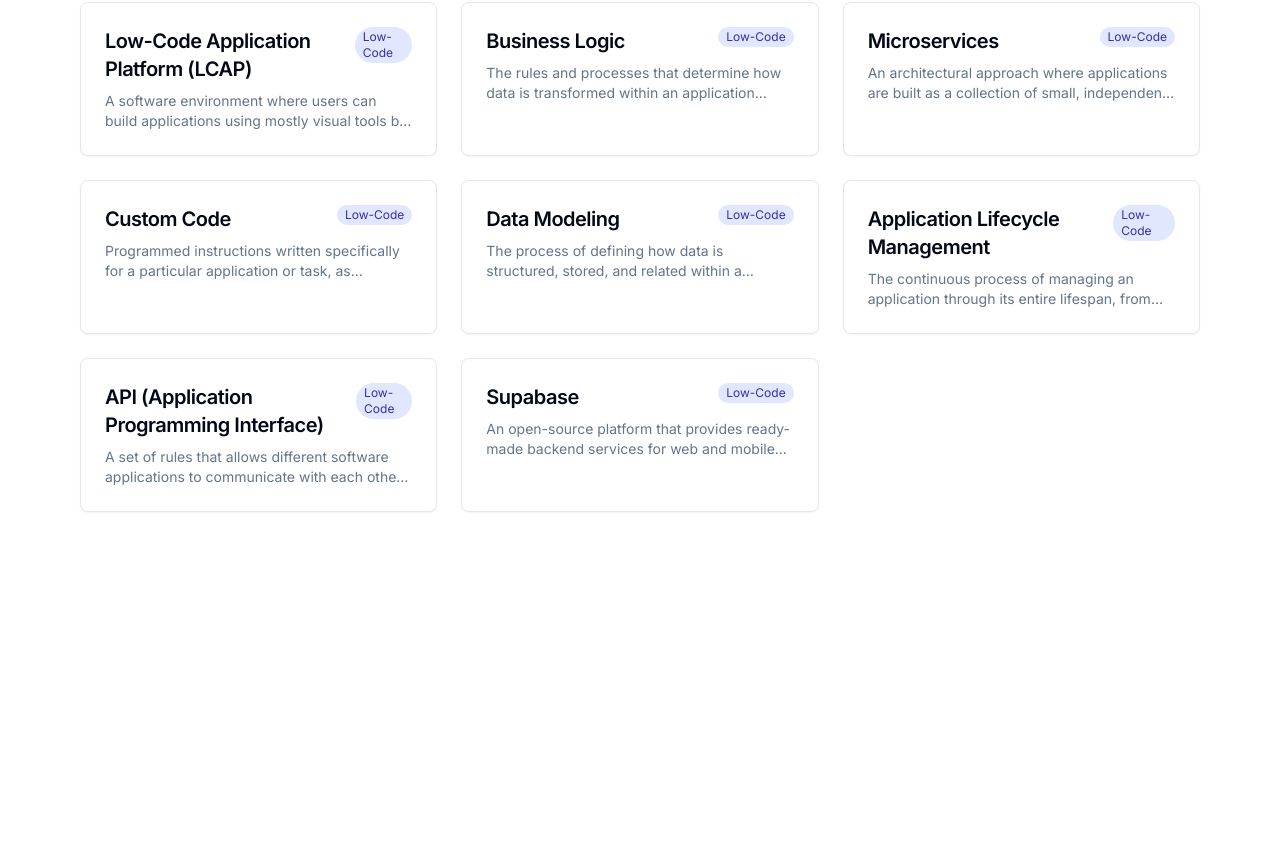
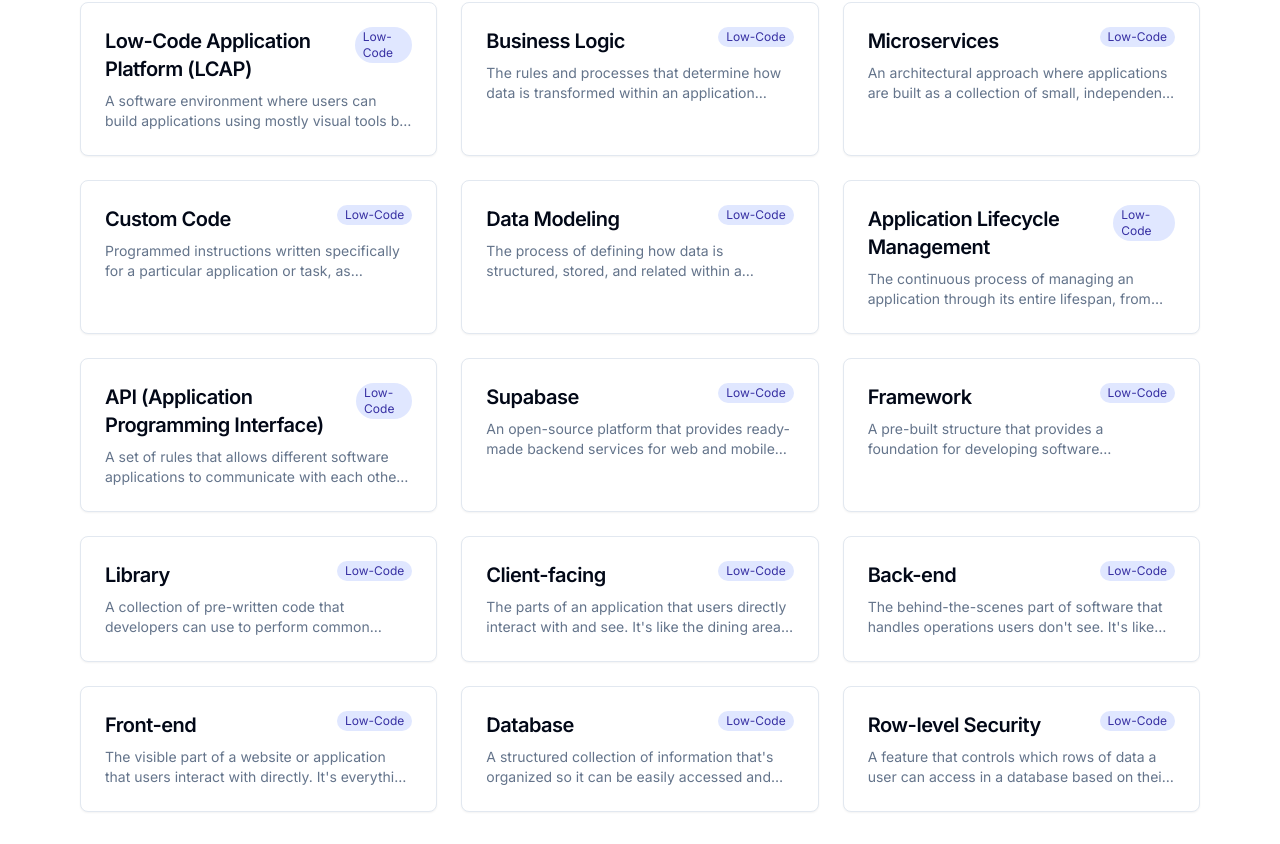
Before and after one commit to Launch-by-Lunch/ai-no-code-lingo-guide, a React (Vite) app: page /glossary in a window 1280 px wide. Shown: the part 1294-2138 px from the top of the page. Before the commit the page ends 1838 px from the top, so only its background shows below. Built offline with nearby package versions, Linux system fonts and the light colour scheme.

Commit message:
Add new glossary terms
Added definitions for Framework, Library, Client-facing, Back-end, Front-end, Database, and Row-level security, tailored for non-technical professionals using AI and no-code tools.

```diff
--- a/src/data/glossaryTerms.ts
+++ b/src/data/glossaryTerms.ts
@@ -1,4 +1,3 @@
-
 import { GlossaryTerm } from "@/components/GlossaryCard";
 
 export const glossaryTerms: GlossaryTerm[] = [
@@ -190,5 +189,56 @@ export const glossaryTerms: GlossaryTerm[] = [
     definition: "An open-source platform that provides ready-made backend services for web and mobile applications. It offers database storage, user authentication, file storage, and more without having to build these systems from scratch. It's like renting a fully furnished office instead of building one—everything you need is already set up and ready to use.",
     category: "low-code",
     relatedTerms: ["PostgreSQL", "Authentication", "Database", "Backend as a Service"]
+  },
+
+  // New Technical Terms
+  {
+    id: "framework",
+    term: "Framework",
+    definition: "A pre-built structure that provides a foundation for developing software applications. It's like using a house blueprint that already has the foundation, walls, and roof designed—you just need to customize the interior. Examples include React for building user interfaces or Express for creating web applications. Frameworks save time and ensure consistent quality by handling common development challenges.",
+    category: "low-code",
+    relatedTerms: ["Library", "API", "React", "Front-end", "Back-end"]
+  },
+  {
+    id: "library",
+    term: "Library",
+    definition: "A collection of pre-written code that developers can use to perform common tasks. It's similar to using ready-made furniture pieces instead of building everything from scratch. For example, when a website needs to display charts, developers can use a charting library rather than programming the visualization from zero. Libraries help speed up development and maintain consistent functionality.",
+    category: "low-code",
+    relatedTerms: ["Framework", "API", "Code Reusability"]
+  },
+  {
+    id: "client-facing",
+    term: "Client-facing",
+    definition: "The parts of an application that users directly interact with and see. It's like the dining area of a restaurant—it's designed for customer experience, while all the cooking happens elsewhere. Client-facing elements include the screens, buttons, forms, and visual layouts that make up the user interface. These elements focus on user experience, visual appeal, and ease of use.",
+    category: "low-code",
+    relatedTerms: ["Front-end", "User Interface", "User Experience"]
+  },
+  {
+    id: "back-end",
+    term: "Back-end",
+    definition: "The behind-the-scenes part of software that handles operations users don't see. It's like the kitchen in a restaurant—customers don't see it, but it's where all the important preparation happens. The back-end includes servers, databases, and application logic that process information, store data, and ensure everything works correctly. When you save information in an app, it's the back-end that securely stores it.",
+    category: "low-code",
+    relatedTerms: ["Server", "Database", "API", "Cloud Computing"]
+  },
+  {
+    id: "front-end",
+    term: "Front-end",
+    definition: "The visible part of a website or application that users interact with directly. It's everything you see and click on—like buttons, images, text, and forms. Think of it as the interior design of a house that everyone experiences, while the electrical wiring and plumbing (back-end) remain hidden in the walls. Front-end focuses on making applications visually appealing and easy to use.",
+    category: "low-code",
+    relatedTerms: ["User Interface", "Client-facing", "Web Design", "HTML/CSS"]
+  },
+  {
+    id: "database",
+    term: "Database",
+    definition: "A structured collection of information that's organized so it can be easily accessed and managed. It's like a digital filing cabinet where all important information is stored. For example, when you place an online order, your customer details, product selections, and payment information are all stored in a database. Databases allow applications to remember information between visits and provide personalized experiences.",
+    category: "low-code",
+    relatedTerms: ["SQL", "Data Storage", "Back-end", "Cloud Storage"]
+  },
+  {
+    id: "rls",
+    term: "Row-level Security",
+    definition: "A feature that controls which rows of data a user can access in a database based on their identity or role. It's like having different access cards in an office building—some people can only enter certain rooms while others have broader access. For example, in a company app, row-level security ensures employees only see their own HR records, while managers can view records for their entire team. This provides fine-grained control over who can see or modify specific information.",
+    category: "low-code",
+    relatedTerms: ["Database", "Security", "Data Privacy", "Access Control"]
   }
 ];
```
